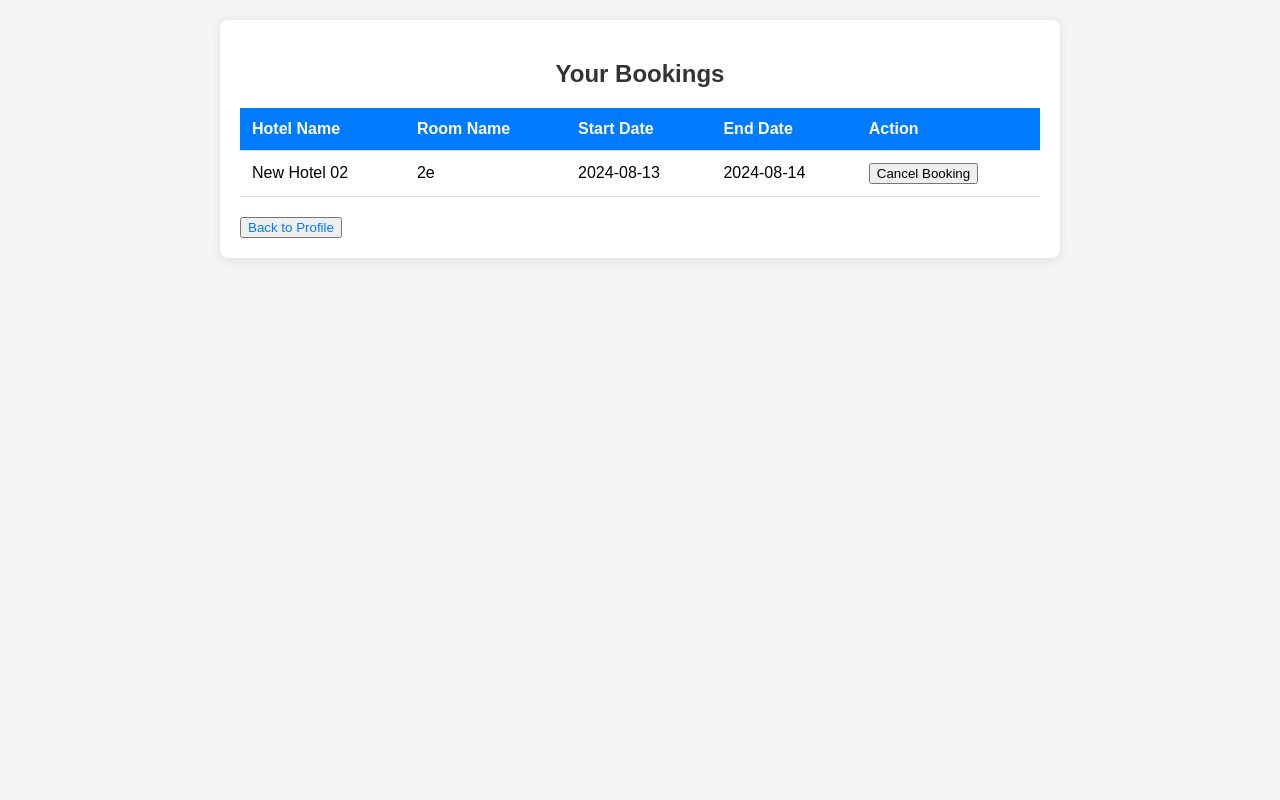
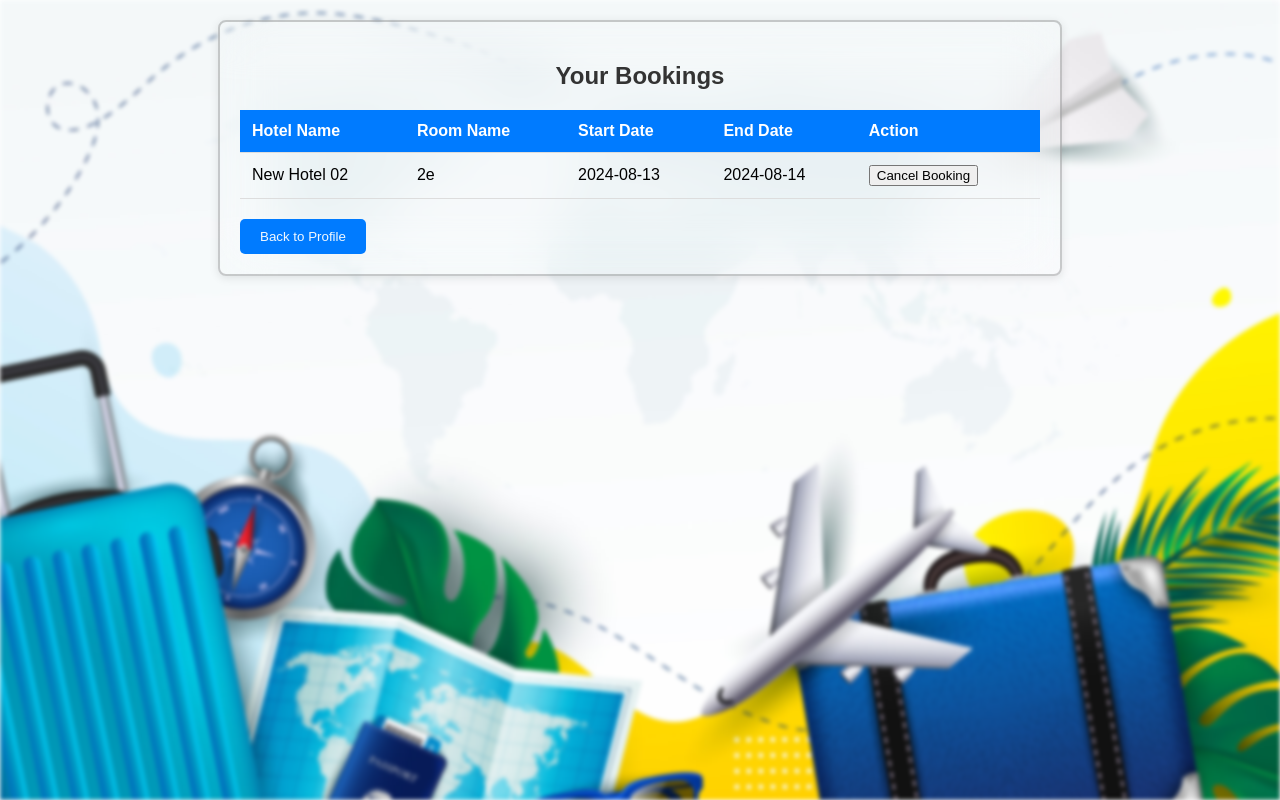
Before and after one commit to mihirudahanayake/1st_year_Project_G15, a PHP site: page /view_booking.php in a window 1280 px wide. Run offline with PHP 8.4, Linux system fonts and the light colour scheme; a user stored in the database is signed in; data comes from the database, SQL or seed files in the repository.

Commit message:
Add files via upload

```diff
--- a/view-booking.css
+++ b/view-booking.css
@@ -1,17 +1,32 @@
 /* General Styles */
 body {
      font-family: Arial, sans-serif;
-     background-color: #f4f4f4;
      margin: 0;
      padding: 0;
+
  }
+
+ .bg {
+    background-image: url("Images/bg2.jpg");
+    filter: blur(2px);
+    background-size: cover;
+    position: fixed;
+    top: 0;
+    left: 0;
+    right: 0;
+    bottom: 0;
+    z-index: -1;
+    background-position: center;
+    background-repeat: no-repeat;
+}
 
  /* Profile Container */
  .profile-container {
      max-width: 800px;
      margin: 20px auto;
      padding: 20px;
-     background-color: #fff;
+     backdrop-filter: blur(25px);
+     border:#3333333e 2px solid;
      border-radius: 8px;
      box-shadow: 0 2px 10px rgba(0, 0, 0, 0.1);
  }
@@ -48,10 +63,20 @@ body {
  }
 
  /* Back Link */
- .back-link {
+ #back-link {
      text-decoration: none;
      display: block;
      margin-top: 20px;
      text-align: center;
-     color: #007BFF;
+     color:aliceblue;
+     background-color: #007BFF;
+     border: none;
+     padding: 10px 20px;
+     cursor: pointer;
+     border-radius: 5px;
+     transition: background-color 0.3s ease;
  }
+
+ #back-link:hover{
+    background-color: rgb(0, 62, 186);
+ }
--- a/view_booking.php
+++ b/view_booking.php
@@ -1,5 +1,4 @@
 <?php
-
 include('config.php'); // Include your database connection file
 
 // Check if the user is logged in
@@ -27,14 +26,26 @@ if ($_SERVER['REQUEST_METHOD'] === 'POST' && isset($_POST['cancel_booking'])) {
     // Prepare the SQL statement to delete the booking
     $delete_stmt = $conn->prepare("DELETE FROM bookings WHERE booking_id = ?");
     $delete_stmt->bind_param("i", $booking_id);
+
     if ($delete_stmt->execute()) {
-        echo "<script>alert('Booking cancelled successfully.');</script>";
+        // Redirect to the same page with a success message
+        header("Location: view_booking.php?status=success");
+        exit;
     } else {
-        echo "<script>alert('Error cancelling booking: " . $conn->error . "');</script>";
+        // Handle error (this can be displayed in the user interface if needed)
+        header("Location: view_booking.php?status=error&message=" . urlencode($conn->error));
+        exit;
     }
-    $delete_stmt->close();
 }
 
+// Check for status messages in the URL
+if (isset($_GET['status'])) {
+    if ($_GET['status'] == 'success') {
+        echo "<script>alert('Booking cancelled successfully.');</script>";
+    } elseif ($_GET['status'] == 'error' && isset($_GET['message'])) {
+        echo "<script>alert('Error cancelling booking: " . htmlspecialchars($_GET['message']) . "');</script>";
+    }
+}
 ?>
 
 <!DOCTYPE html>
@@ -46,6 +57,7 @@ if ($_SERVER['REQUEST_METHOD'] === 'POST' && isset($_POST['cancel_booking'])) {
     <link rel="stylesheet" href="view-booking.css">
 </head>
 <body>
+    <div class="bg"></div>
     <div class="profile-container">
         <h2>Your Bookings</h2>
         <?php if ($bookings_result->num_rows > 0): ?>
@@ -64,7 +76,7 @@ if ($_SERVER['REQUEST_METHOD'] === 'POST' && isset($_POST['cancel_booking'])) {
                     <td><?php echo htmlspecialchars($booking['start_date']); ?></td>
                     <td><?php echo htmlspecialchars($booking['end_date']); ?></td>
                     <td>
-                        <form method="POST" action="">
+                        <form method="POST" action="view_booking.php">
                             <input type="hidden" name="booking_id" value="<?php echo htmlspecialchars($booking['booking_id']); ?>">
                             <button type="submit" name="cancel_booking" onclick="return confirm('Are you sure you want to cancel this booking?');">Cancel Booking</button>
                         </form>
@@ -76,7 +88,7 @@ if ($_SERVER['REQUEST_METHOD'] === 'POST' && isset($_POST['cancel_booking'])) {
             <p>You have no bookings.</p>
         <?php endif; ?>
 
-        <button onclick="location.href='profile.php'" class="back-link">Back to Profile</button>
+        <button onclick="location.href='profile.php'" id="back-link">Back to Profile</button>
     </div>
 </body>
 </html>
```
